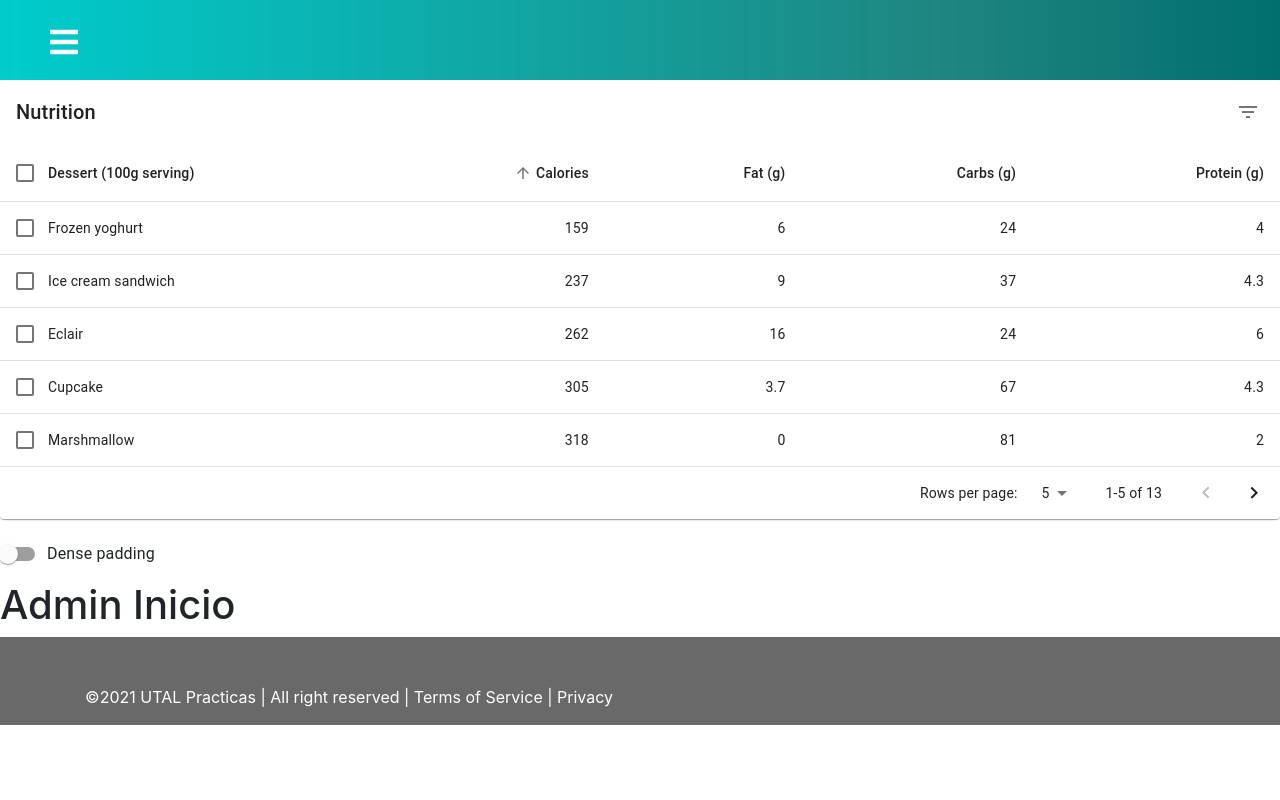
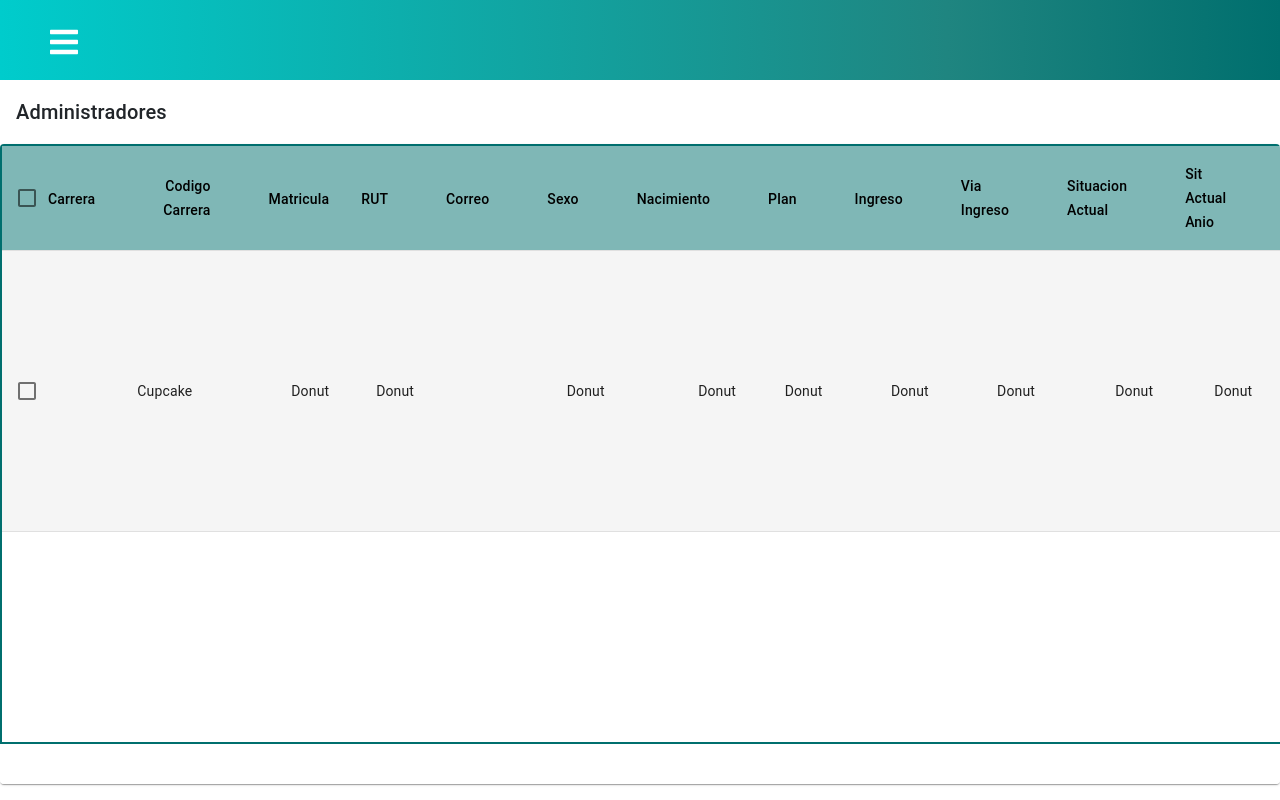
Before and after one commit to lgsilvestre/GestionPracticas_G4, a React (Create React App) app in the folder react-practicas-front/: page /admin/administradores in a window 1280 px wide. Shown: the top 800 px of the page. Built offline with nearby package versions, Linux system fonts and the light colour scheme.

Commit message:
Gestionar Estudiantes y Administradores v1.4
cambios menores

```diff
--- a/react-practicas-front/src/components/Pages/Administrador.js
+++ b/react-practicas-front/src/components/Pages/Administrador.js
@@ -1,7 +1,7 @@
 import React from 'react';
 import PropTypes from 'prop-types';
 import clsx from 'clsx';
-import { lighten, makeStyles } from '@material-ui/core/styles';
+import { darken, makeStyles, withStyles } from '@material-ui/core/styles';
 import Table from '@material-ui/core/Table';
 import TableBody from '@material-ui/core/TableBody';
 import TableCell from '@material-ui/core/TableCell';
@@ -19,26 +19,17 @@ import Tooltip from '@material-ui/core/Tooltip';
 import FormControlLabel from '@material-ui/core/FormControlLabel';
 import Switch from '@material-ui/core/Switch';
 import DeleteIcon from '@material-ui/icons/Delete';
-import FilterListIcon from '@material-ui/icons/FilterList';
 
-function createData(name, calories, fat, carbs, protein) {
-  return { name, calories, fat, carbs, protein };
+function createData(carrera, cod_carrera, matricula, rut, correo_ins, sexo, fecha_nac,plan, anho_ingreso, via_ingreso,
+  sit_actual, sit_actual_anho, sit_actual_periodo, periodo, comuna_origen, region, regular, nivel, porc_avance, ult_punt_prio, al_dia, nivel_99_aprobado) {
+  return { carrera, cod_carrera, matricula, rut, correo_ins, sexo, fecha_nac,plan, anho_ingreso, via_ingreso,
+    sit_actual, sit_actual_anho, sit_actual_periodo, periodo, comuna_origen, region, regular, nivel, porc_avance, ult_punt_prio, al_dia, nivel_99_aprobado };
 }
 
 const rows = [
-  createData('Cupcake', 305, 3.7, 67, 4.3),
-  createData('Donut', 452, 25.0, 51, 4.9),
-  createData('Eclair', 262, 16.0, 24, 6.0),
-  createData('Frozen yoghurt', 159, 6.0, 24, 4.0),
-  createData('Gingerbread', 356, 16.0, 49, 3.9),
-  createData('Honeycomb', 408, 3.2, 87, 6.5),
-  createData('Ice cream sandwich', 237, 9.0, 37, 4.3),
-  createData('Jelly Bean', 375, 0.0, 94, 0.0),
-  createData('KitKat', 518, 26.0, 65, 7.0),
-  createData('Lollipop', 392, 0.2, 98, 0.0),
-  createData('Marshmallow', 318, 0, 81, 2.0),
-  createData('Nougat', 360, 19.0, 9, 37.0),
-  createData('Oreo', 437, 18.0, 63, 4.0),
+  createData('Cupcake', 'Donut', 'Donut', 'Donut', 'Donut',
+  'Donut',  'Donut', 'Donut', 'Donut', 'Donut', 'Donut','Donut',
+  'Donut', 'Donut', 'Donut', 'Donut','Donut', 'Donut', 'Donut', 'Donut', 'Donut'),
 ];
 
 function descendingComparator(a, b, orderBy) {
@@ -68,12 +59,38 @@ function stableSort(array, comparator) {
 }
 
 const headCells = [
-  { id: 'name', numeric: false, disablePadding: true, label: 'Dessert (100g serving)' },
-  { id: 'calories', numeric: true, disablePadding: false, label: 'Calories' },
-  { id: 'fat', numeric: true, disablePadding: false, label: 'Fat (g)' },
-  { id: 'carbs', numeric: true, disablePadding: false, label: 'Carbs (g)' },
-  { id: 'protein', numeric: true, disablePadding: false, label: 'Protein (g)' },
+  { id: 'carrera', numeric: false, disablePadding: true, label: 'Carrera' },
+  { id: 'cod_carrera', numeric: true, disablePadding: false, label: 'Codigo Carrera' },
+  { id: 'matricula', numeric: true, disablePadding: false, label: 'Matricula' },
+  { id: 'rut', numeric: false, disablePadding: false, label: 'RUT' },
+  { id: 'correo_ins', numeric: false, disablePadding: false, label: 'Correo' },
+  { id: 'sexo', numeric: false, disablePadding: false, label: 'Sexo' },
+  { id: 'fecha_nac', numeric: false, disablePadding: false, label: 'Nacimiento' },
+  { id: 'plan', numeric: false, disablePadding: false, label: 'Plan' },
+  { id: 'anho_ingreso', numeric: false, disablePadding: false, label: 'Ingreso' },
+  { id: 'via_ingreso', numeric: false, disablePadding: false, label: 'Via Ingreso' },
+  { id: 'sit_actual', numeric: false, disablePadding: false, label: 'Situacion Actual' },
+  { id: 'sit_actual_anho', numeric: false, disablePadding: false, label: 'Sit Actual Anio' },
+  { id: 'sit_actual_periodo', numeric: false, disablePadding: false, label: 'Sit Actual Periodo' },
+  { id: 'periodo', numeric: false, disablePadding: false, label: 'Periodo' },
+  { id: 'comuna_origen', numeric: false, disablePadding: false, label: 'Comuna Origen' },
+  { id: 'region', numeric: false, disablePadding: false, label: 'Region' },
+  { id: 'regular', numeric: false, disablePadding: false, label: 'Regular' },
+  { id: 'nivel', numeric: false, disablePadding: false, label: 'Nivel' },
+  { id: 'porc_avance', numeric: false, disablePadding: false, label: 'Porcentaje' },
+  { id: 'ult_punt_prio', numeric: false, disablePadding: false, label: 'Ult Punt Prio' },
+  { id: 'al_dia', numeric: false, disablePadding: false, label: 'Al Dia' },
+  { id: 'nivel_99_aprobado', numeric: false, disablePadding: false, label: 'Nivel 99' },
+
 ];
+
+const StyledTableCell = withStyles((theme) => ({
+  head: {
+    backgroundColor: 'rgba(127,183,182)',
+    color: '#000',
+
+  },
+}))(TableCell);
 
 function EnhancedTableHead(props) {
   const { classes, onSelectAllClick, order, orderBy, numSelected, rowCount, onRequestSort } = props;
@@ -82,18 +99,18 @@ function EnhancedTableHead(props) {
   };
 
   return (
-    <TableHead>
+    <TableHead className={classes.encabezado}>
       <TableRow>
-        <TableCell padding="checkbox">
+        <StyledTableCell padding="checkbox">
           <Checkbox
             indeterminate={numSelected > 0 && numSelected < rowCount}
             checked={rowCount > 0 && numSelected === rowCount}
             onChange={onSelectAllClick}
             inputProps={{ 'aria-label': 'select all desserts' }}
           />
-        </TableCell>
+        </StyledTableCell>
         {headCells.map((headCell) => (
-          <TableCell
+          <StyledTableCell
             key={headCell.id}
             align={headCell.numeric ? 'right' : 'left'}
             padding={headCell.disablePadding ? 'none' : 'default'}
@@ -111,7 +128,7 @@ function EnhancedTableHead(props) {
                 </span>
               ) : null}
             </TableSortLabel>
-          </TableCell>
+          </StyledTableCell>
         ))}
       </TableRow>
     </TableHead>
@@ -132,12 +149,13 @@ const useToolbarStyles = makeStyles((theme) => ({
   root: {
     paddingLeft: theme.spacing(2),
     paddingRight: theme.spacing(1),
+
   },
   highlight:
-    theme.palette.type === 'light'
+    theme.palette.type === 'dark'
       ? {
           color: theme.palette.secondary.main,
-          backgroundColor: lighten(theme.palette.secondary.light, 0.85),
+          backgroundColor: darken(theme.palette.secondary.dark, 0.85),
         }
       : {
           color: theme.palette.text.primary,
@@ -147,6 +165,15 @@ const useToolbarStyles = makeStyles((theme) => ({
     flex: '1 1 100%',
   },
 }));
+
+const StyledTableRow = withStyles((theme) => ({
+  root: {
+    '&:nth-of-type(odd)': {
+      backgroundColor: theme.palette.action.hover,
+    },
+
+  },
+}))(TableRow);
 
 const EnhancedTableToolbar = (props) => {
   const classes = useToolbarStyles();
@@ -164,7 +191,7 @@ const EnhancedTableToolbar = (props) => {
         </Typography>
       ) : (
         <Typography className={classes.title} variant="h6" id="tableTitle" component="div">
-          Nutrition
+          Administradores
         </Typography>
       )}
 
@@ -175,11 +202,7 @@ const EnhancedTableToolbar = (props) => {
           </IconButton>
         </Tooltip>
       ) : (
-        <Tooltip title="Filter list">
-          <IconButton aria-label="filter list">
-            <FilterListIcon />
-          </IconButton>
-        </Tooltip>
+        <div></div>
       )}
     </Toolbar>
   );
@@ -191,14 +214,23 @@ EnhancedTableToolbar.propTypes = {
 
 const useStyles = makeStyles((theme) => ({
   root: {
-    width: '100%',
+
+      display: 'flex',
+      flexWrap: 'wrap',
+      padding: 'none',
+
   },
-  paper: {
-    width: '100%',
-    marginBottom: theme.spacing(2),
+  encabezado:{
+    backgroundColor: '#7FB7B6',
   },
+
   table: {
-    minWidth: 750,
+    width:'50vh',
+    height:'75vh',
+    margin: '0 auto',
+    marginBottom: '40px',
+    display: 'center',
+    border: '2px solid rgba(0,111,110,1)',
   },
   visuallyHidden: {
     border: 0,
@@ -275,10 +307,9 @@ export default function EnhancedTable() {
   const emptyRows = rowsPerPage - Math.min(rowsPerPage, rows.length - page * rowsPerPage);
 
   return (
-    <div className={classes.root}>
-      <Paper className={classes.paper}>
+    <div >
         <EnhancedTableToolbar numSelected={selected.length} />
-        <TableContainer>
+        <TableContainer component={Paper}>
           <Table
             className={classes.table}
             aria-labelledby="tableTitle"
@@ -286,6 +317,7 @@ export default function EnhancedTable() {
             aria-label="enhanced table"
           >
             <EnhancedTableHead
+              className={classes.encabezado}
               classes={classes}
               numSelected={selected.length}
               order={order}
@@ -302,7 +334,7 @@ export default function EnhancedTable() {
                   const labelId = `enhanced-table-checkbox-${index}`;
 
                   return (
-                    <TableRow
+                    <StyledTableRow
                       hover
                       onClick={(event) => handleClick(event, row.name)}
                       role="checkbox"
@@ -311,20 +343,41 @@ export default function EnhancedTable() {
                       key={row.name}
                       selected={isItemSelected}
                     >
-                      <TableCell padding="checkbox">
+                      <StyledTableCell padding="checkbox">
                         <Checkbox
                           checked={isItemSelected}
                           inputProps={{ 'aria-labelledby': labelId }}
                         />
-                      </TableCell>
-                      <TableCell component="th" id={labelId} scope="row" padding="none">
+                      </StyledTableCell>
+                      <StyledTableCell component="th" id={labelId} scope="row" padding="none">
                         {row.name}
-                      </TableCell>
-                      <TableCell align="right">{row.calories}</TableCell>
-                      <TableCell align="right">{row.fat}</TableCell>
-                      <TableCell align="right">{row.carbs}</TableCell>
-                      <TableCell align="right">{row.protein}</TableCell>
-                    </TableRow>
+                      </StyledTableCell>
+                      <StyledTableCell component="th" scope="row">
+                    {row.carrera}
+                </StyledTableCell>
+                <StyledTableCell align="right">{row.cod_carrera}</StyledTableCell>
+                <StyledTableCell align="right">{row.matricula}</StyledTableCell>
+                <StyledTableCell align="right">{row.nombre}</StyledTableCell>
+                <StyledTableCell align="right">{row.rut}</StyledTableCell>
+                <StyledTableCell align="right">{row.correo_ins}</StyledTableCell>
+                <StyledTableCell align="right">{row.sexo}</StyledTableCell>
+                <StyledTableCell align="right">{row.fecha_nac}</StyledTableCell>
+                <StyledTableCell align="right">{row.plan}</StyledTableCell>
+                <StyledTableCell align="right">{row.anho_ingreso}</StyledTableCell>
+                <StyledTableCell align="right">{row.via_ingreso}</StyledTableCell>
+                <StyledTableCell align="right">{row.sit_actual}</StyledTableCell>
+                <StyledTableCell align="right">{row.sit_actual_anho}</StyledTableCell>
+                <StyledTableCell align="right">{row.sit_actual_periodo}</StyledTableCell>
+                <StyledTableCell align="right">{row.periodo}</StyledTableCell>
+                <StyledTableCell align="right">{row.comuna_origen}</StyledTableCell>
+                <StyledTableCell align="right">{row.region}</StyledTableCell>
+                <StyledTableCell align="right">{row.regular}</StyledTableCell>
+                <StyledTableCell align="right">{row.nivel}</StyledTableCell>
+                <StyledTableCell align="right">{row.porc_avance}</StyledTableCell>
+                <StyledTableCell align="right">{row.ult_punt_prio}</StyledTableCell>
+                <StyledTableCell align="right">{row.al_dia}</StyledTableCell>
+                <StyledTableCell align="right">{row.nivel_99_aprobado}</StyledTableCell>
+                    </StyledTableRow>
                   );
                 })}
               {emptyRows > 0 && (
@@ -344,7 +397,6 @@ export default function EnhancedTable() {
           onChangePage={handleChangePage}
           onChangeRowsPerPage={handleChangeRowsPerPage}
         />
-      </Paper>
       <FormControlLabel
         control={<Switch checked={dense} onChange={handleChangeDense} />}
         label="Dense padding"
--- a/react-practicas-front/src/components/Pages/Estudiante.js
+++ b/react-practicas-front/src/components/Pages/Estudiante.js
@@ -48,6 +48,7 @@ const StyledTableRow = withStyles((theme) => ({
 
   },
 }))(TableRow);
+
 
 
 
```
